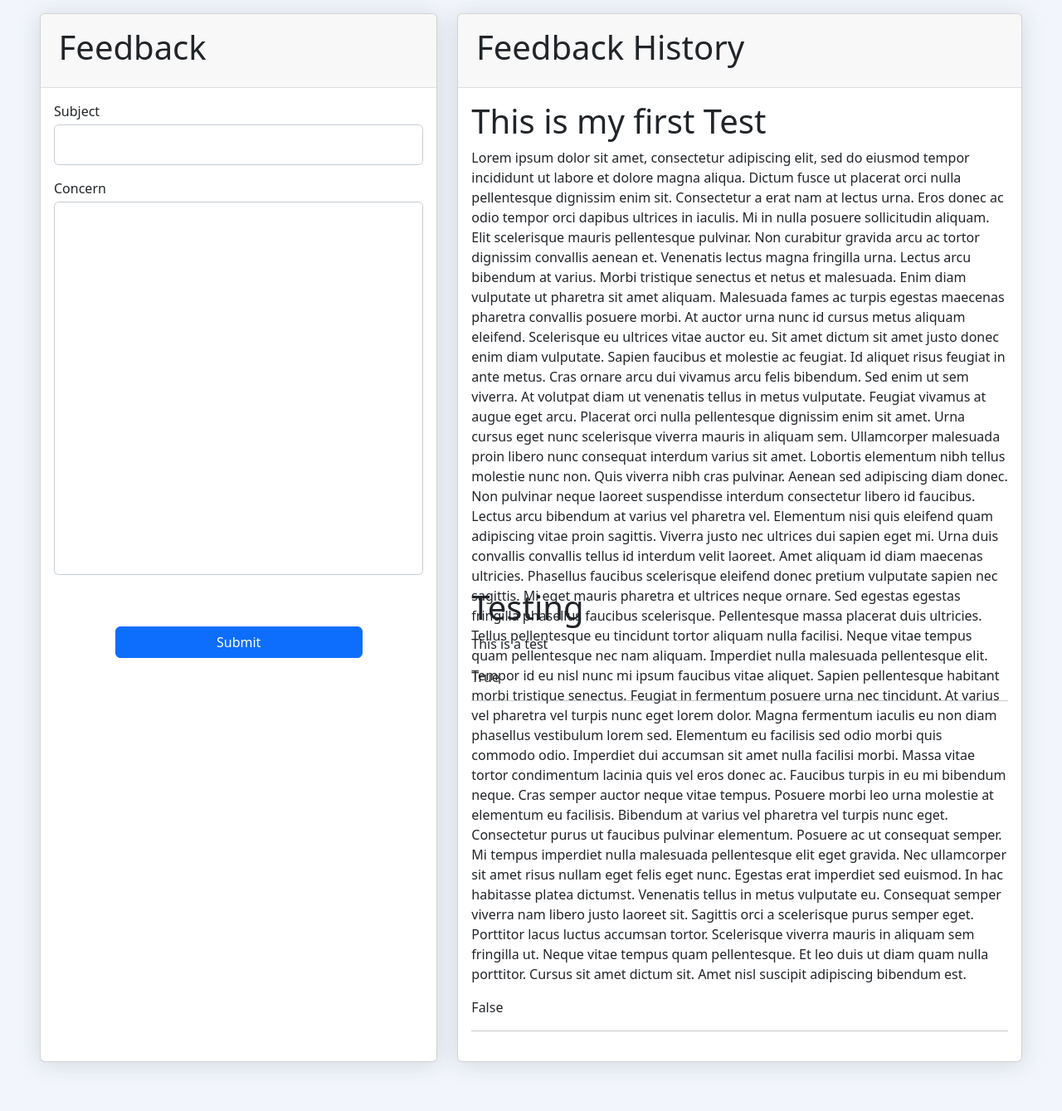
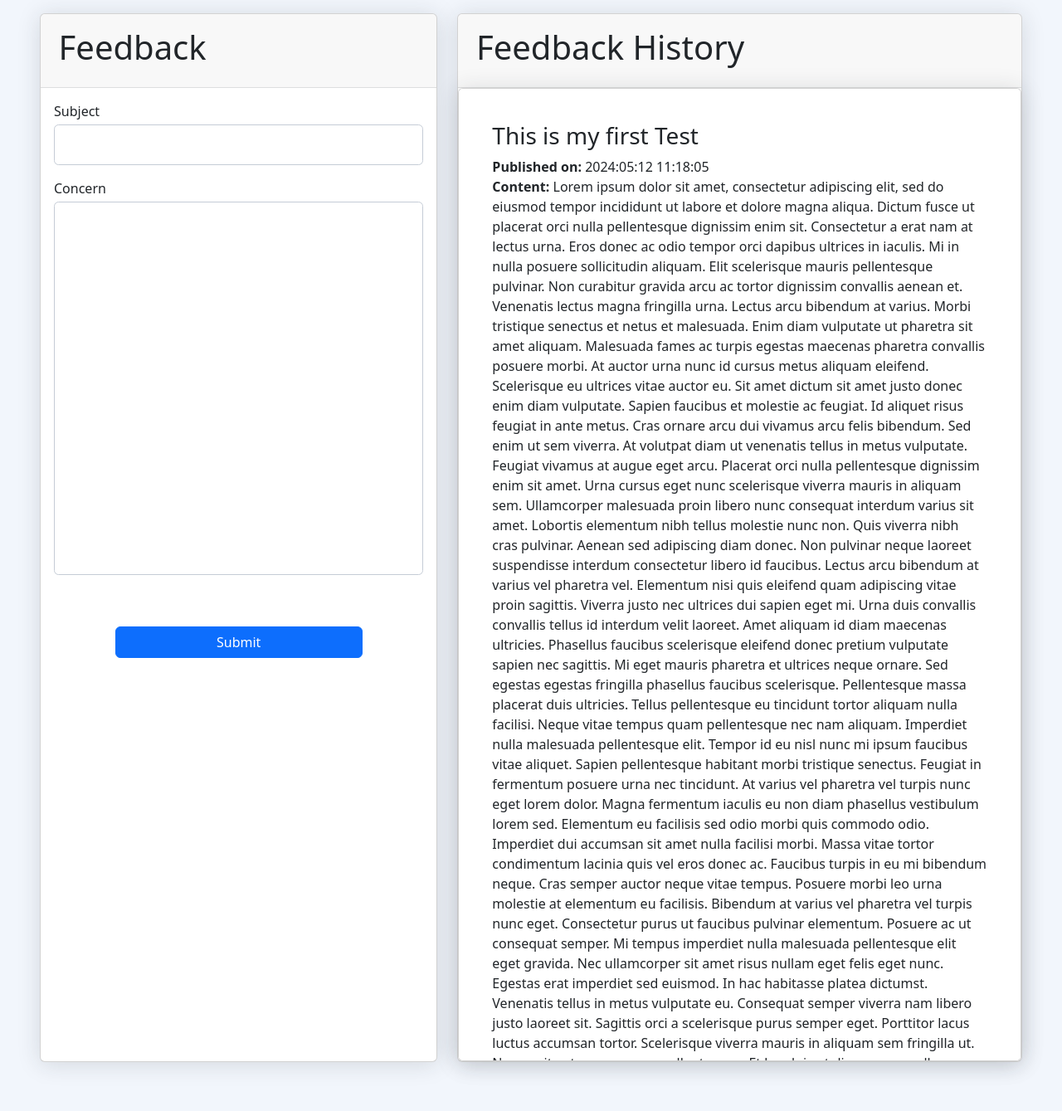
Before and after one commit to LRDB/CASHMOKO, a Django app: page /feedback in a window 1280 px wide. Shown: the part 56-1395 px from the top of the page at 83% size. Run offline with Django 5.2, Linux system fonts and the light colour scheme; a user stored in the database is signed in; data comes from the database, SQL or seed files in the repository; both versions use the stored data as it was after the commit.

Commit message:
feat: add email sending and input validation for user input

```diff
--- a/cashmoko/main/templates/main/feedback.html
+++ b/cashmoko/main/templates/main/feedback.html
@@ -23,23 +23,23 @@ Profile
                 <div class="card mb-4 full-height">
                     <div class="card-header"><h1>Feedback</h1></div>
                     <div class="card-body">
-                        <form method="POST">
+                        <form method="POST" action="feedback">
                             {% csrf_token %}
                             <!-- Form Group (Title)-->
                             <div class="mb-3">
                                 <label class="large mb-1" for="subject">Subject</label>
-                                <input class="form-control" id="subject" type="text">
+                                <input class="form-control" id="subject" name="subject" type="text">
                             </div>
                             <!-- Form Group (Concern)-->
                             <div class="mb-3">
                                 <label class="large mb-1" for="concern">Concern</label>
-                                <textarea rows="30" cols="15" class="form-control" id="concern"></textarea>
+                                <textarea rows="30" cols="15" class="form-control" id="concern" name="concern"></textarea>
                             </div>
 
                             <!-- Save changes button-->
                             <div class="buttons">
                                 <div class="m-4">
-                                <a href="{% url 'profile' %}"><button class="btn btn-primary sb" type="submit">Submit</button></a>
+                                <a href="{% url 'feedback' %}"><button class="btn btn-primary sb" type="submit">Submit</button></a>
                                 </div>
                             </div>
                     </div>
@@ -51,16 +51,20 @@ Profile
                 <div class="card mb-4 full-height">
                     <div class="card-header"><h1>Feedback History</h1></div>
 
-                    {% for item in feedback %}
-                    <div class="card-body">
-                        <div class="mb-3" style="height: 12rem;">
-                            <h1>{{item.title}}</h1>
-                            <p>{{item.content}}</p>
-                            <p>{{item.resolved}}</p>
-                            <hr class="mt-0 mb-4">
-                        </div>
+                    <div class="card" style="width: auto; overflow-y: auto;">
+                    <ul class="list-group list-group-flush">
+                        {% for item in feedback %}
+                            {% if item.resolved == "False" %}
+                                <li class="list-group-item" style="padding: 2.5rem;">
+                                    <h3>{{item.title}}</h3>
+                                    <strong>Published on:</strong> {{item.date}} <br>
+                                    <strong>Content:</strong> {{item.content}} <br>
+                                    <strong>Resolved:</strong> {{item.resolved}}
+                                </li>
+                            {% endif %}
+                        {% endfor %}
+                    </ul>
                     </div>
-                    {% endfor %}
                 </div>
             </div>
         </div>
--- a/cashmoko/main/views.py
+++ b/cashmoko/main/views.py
@@ -24,10 +24,7 @@ from cashmoko import settings
 TIMEZONE = pytz.timezone("Asia/Manila")
 
 
-def emailMessage(user, p):
-    subject = "CASHMOKO: Cash Kita Verification Pin"
-    message = f"Your pin is {p.email_pin}."
-
+def emailMessage(user, p, subject, message):
     email_msg = EmailMessage()
     email_msg["From"] = settings.EMAIL_HOST_USER
     email_msg["To"] = user.email
@@ -63,7 +60,9 @@ def userpage(response):
     ls = response.user
     if ls.person.verified == False:
         p = ls.person
-        emailMessage(ls, p)
+        emailMessage(
+            ls, p, "CASHMOKO: Cash Kita Verification Pin", f"Your pin is {p.email_pin}."
+        )
         return redirect("verifyEmail")
 
     person = ls.person
@@ -468,5 +467,29 @@ def profile(response):
 def feedback(response):
     ls = response.user
     person = ls.person
+    transaction_id = len(person.feedback.keys())
     feed = [v for k, v in list(person.feedback.items())[::-1]]
+
+    if response.method == "POST":
+        if "concern" in response.POST:
+            title = response.POST["subject"]
+            feedback = response.POST["concern"]
+            resolved = str(False)
+            transaction_id = len(person.feedback.keys())
+            if feedback:
+                transaction = {
+                    "title": title,
+                    "content": feedback,
+                    "resolved": resolved,
+                    "date": str(
+                        datetime.datetime.now(TIMEZONE).strftime("%Y:%m:%d %H:%M:%S")
+                    ),
+                }
+                person.feedback[str(transaction_id)] = transaction
+                person.save()
+
+                messageToUser = f'We received your feedback.\nYour concern is: "{person.feedback[str(transaction_id)]["content"]}"\n\nWe will get back to you soon.\n\nRegards,\n\nCASHMOKO: Cash Kita Team'
+
+                emailMessage(ls, person, "CASHMOKO: Feedback", messageToUser)
+            return redirect("feedback")
     return render(response, "main/feedback.html", {"feedback": feed})
```
Also changed, not shown: cashmoko/db.sqlite3.
